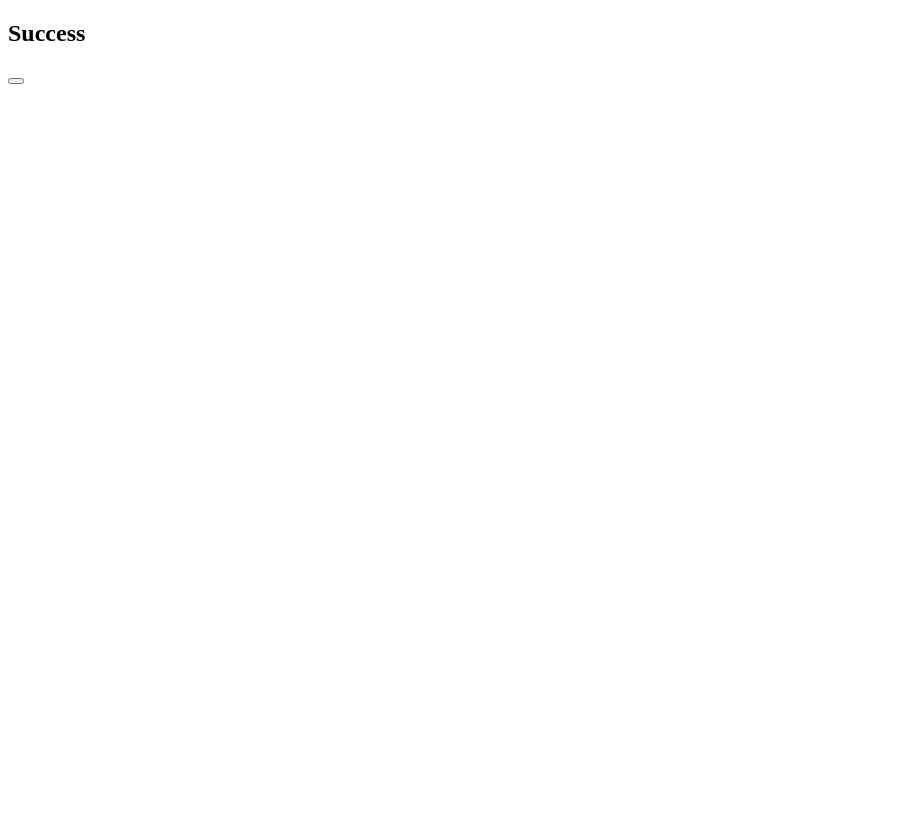
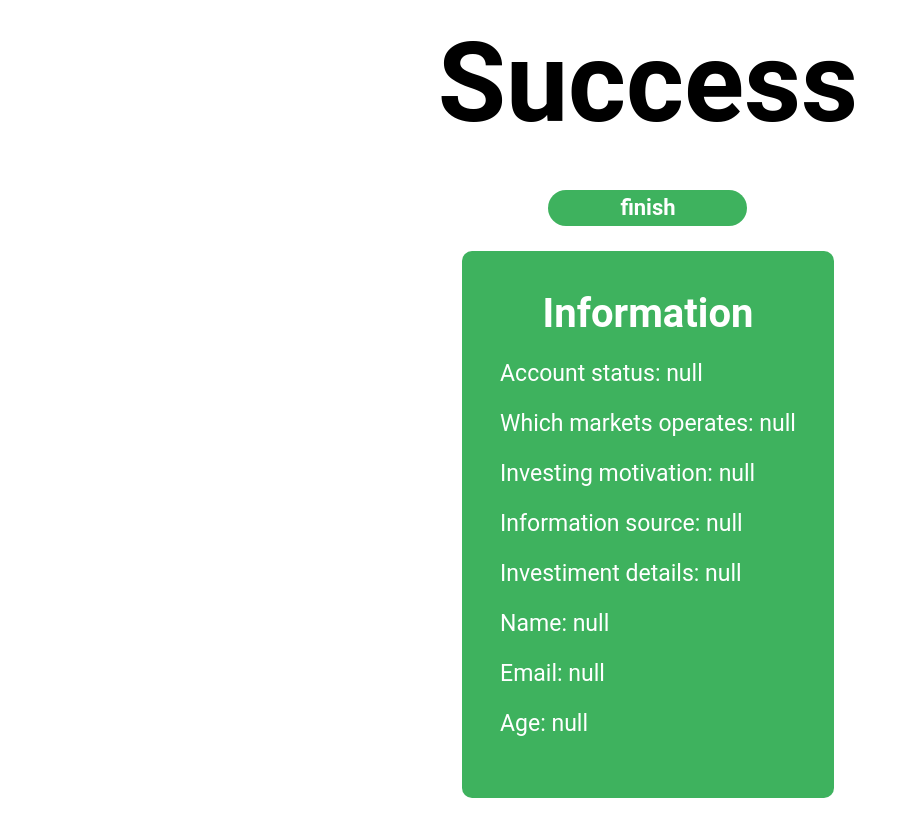
Before and after one commit to marcorezon/Compass-PB---Projeto-1, a plain HTML site: page forms/success/success.html in a window 1280 px wide. Shown: the whole page, without its empty margins (0-909 px from the left). Drawn offline with Linux system fonts and the light colour scheme.

Commit message:
Fixing bugs

```diff
--- a/forms/success/success.html
+++ b/forms/success/success.html
@@ -4,14 +4,18 @@
     <meta charset="UTF-8">
     <meta name="viewport" content="width=device-width, initial-scale=1.0">
     <title>Success</title>
+    <link rel="stylesheet" href="../../src/styles/all.min.css">
+    <link rel="stylesheet" href="../../src/styles/success.css">
 </head>
 <body>
+    <header>
+        <h1>Success</h1>
+        <button class="index-button" onclick="backToAboutIt()">finish</button>
+    </header>
     <main id="maini">
-        <section>
-            <h1>Success</h1>
-            <button onclick="successDisplay()"></button>
-        </section>
+        <h2>Information</h2>
     </main>
     <script src="../../src/functions/navigation.js"></script>
+    <script src="successDisplay.js"></script>
 </body>
 </html>
--- /dev/null
+++ b/forms/success/successDisplay.js
@@ -0,0 +1,8 @@
+document.getElementById("maini").innerHTML += "<p class='added'>Account status: " + localStorage.getItem("account status")+ "</p>";
+document.getElementById("maini").innerHTML += "<p class='added'>Which markets operates: " + localStorage.getItem("which market operates") + "</p>";
+document.getElementById("maini").innerHTML += "<p class='added'>Investing motivation: " + localStorage.getItem("investing motivation") + "</p>";
+document.getElementById("maini").innerHTML += "<p class='added'>Information source: " + localStorage.getItem("information source") + "</p>";
+document.getElementById("maini").innerHTML += "<p class='added'>Investiment details: " + localStorage.getItem("investiment details") + "</p>";
+document.getElementById("maini").innerHTML += "<p class='added'>Name: " + localStorage.getItem("name") + "</p>";
+document.getElementById("maini").innerHTML += "<p class='added'>Email: " + localStorage.getItem("email") +"</p>";
+document.getElementById("maini").innerHTML += "<p class='added'>Age: " + localStorage.getItem("age") + "</p>";
--- a/src/functions/navigation.js
+++ b/src/functions/navigation.js
@@ -41,13 +41,13 @@ function skip(nextPos) {
 function finish() {
 
    if(signerName.value.length < 1) {
-      return false;
+      return;
    }
    if (signerEmail.value.length < 1) {
-      return false;
+      return;
    }
    if (signerAge.value.length < 1) {
-      return false;
+      return;
    }
    localStorage.setItem("name", signerName.value);
    localStorage.setItem("email", signerEmail.value);
@@ -68,19 +68,5 @@ function form3Validation() {
    if (investimentDetails.value.length >= 1) {
       localStorage.setItem("investiment details", investimentDetails.value);
       return true;
-   } else {
-      investimentDetails.outerHTML = "<p>min characters: 1<br>max characters: 130</p>";
    }
 }
-
-function successDisplay() {
-   document.getElementById("maini").innerHTML += "<p>Account status: " + localStorage.getItem("account status")+ "</p>";
-   document.getElementById("maini").innerHTML += "<p>Which markets operates: " + localStorage.getItem("which market operates") + "</p>";
-   document.getElementById("maini").innerHTML += "<p>Investing motivation: " + localStorage.getItem("investing motivation") + "</p>";
-   document.getElementById("maini").innerHTML += "<p>Information source: " + localStorage.getItem("information source") + "</p>";
-   document.getElementById("maini").innerHTML += "<p>Investiment details: " + localStorage.getItem("investiment details") + "</p>";
-   document.getElementById("maini").innerHTML += "<p>Name: " + localStorage.getItem("name") + "</p>";
-   document.getElementById("maini").innerHTML += "<p>Email: " + localStorage.getItem("email") +"</p>";
-   document.getElementById("maini").innerHTML += "<p>Age: " + localStorage.getItem("age") + "</p>";
-
-}
--- /dev/null
+++ b/src/styles/success.css
@@ -0,0 +1,62 @@
+* {
+    font-family: 'Roboto', sans-serif;
+    font-size: 23px;
+    font-style: normal;
+    font-weight: 400;
+}
+
+body {
+    height: 100vh;
+    width: 100vw;
+    display: flex;
+    align-items: center;
+    justify-content: center;
+    flex-direction: column;
+}
+header {
+    display: flex;
+    align-items: center;
+    justify-content: center;
+    flex-direction: column;
+}
+h1 {
+    margin: 0%;
+    color: #000;
+    text-align: center;
+    font-size: 111px;
+    font-weight: 700;
+}
+h2 {
+    margin: 0%;
+    color: #FFF;
+    text-align: center;
+    font-size: 40px;
+    font-weight: 700;
+}
+button {
+    margin-top: 10%;
+    width: 199px;
+    height: 35.554px;
+    border: 35px;
+    flex-shrink: 0;
+    border-radius: 35px;
+    background: #3EB25E;
+
+    color: #FFF;
+    text-align: center;
+    font-size: 22px;
+    font-style: normal;
+    font-weight: 700;
+    line-height: normal;
+}
+main {
+    margin-top: 2%;
+    padding: 3%;
+    background-color: #3EB25E;
+    border-color: black;
+    border-radius: 10px;
+
+    color: #FFF;
+    font-size: 23px;
+    line-height: normal;
+}
```
Also changed, not shown: about-it/about-it.html (+3 -3 lines), forms/form-4/form-4.html (+1 -1 lines), forms/success/success.js (deleted, +0 -8 lines), src/styles/about-it.css (+35 -0 lines), src/styles/forms.css (+17 -5 lines), src/styles/index.css (+13 -2 lines).
